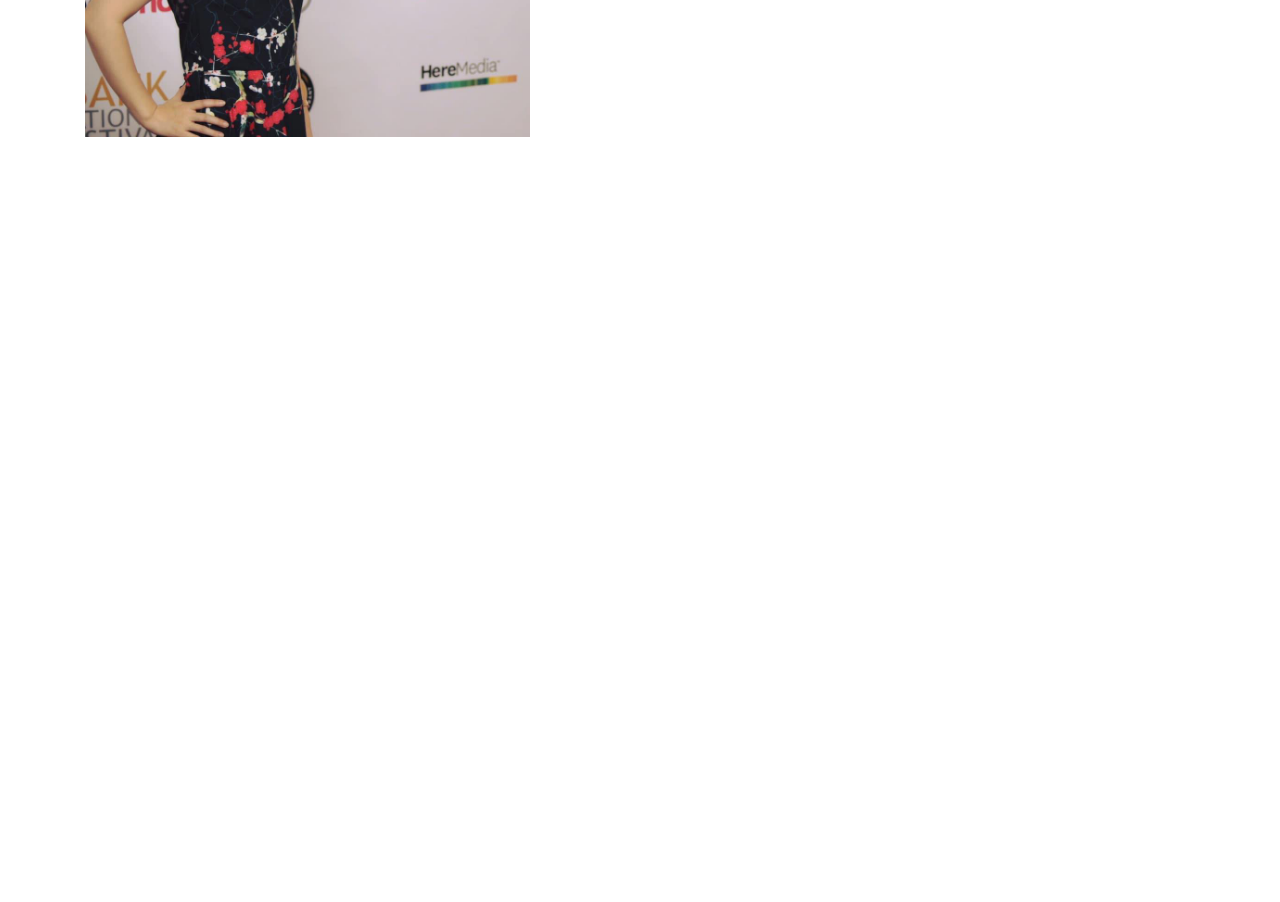
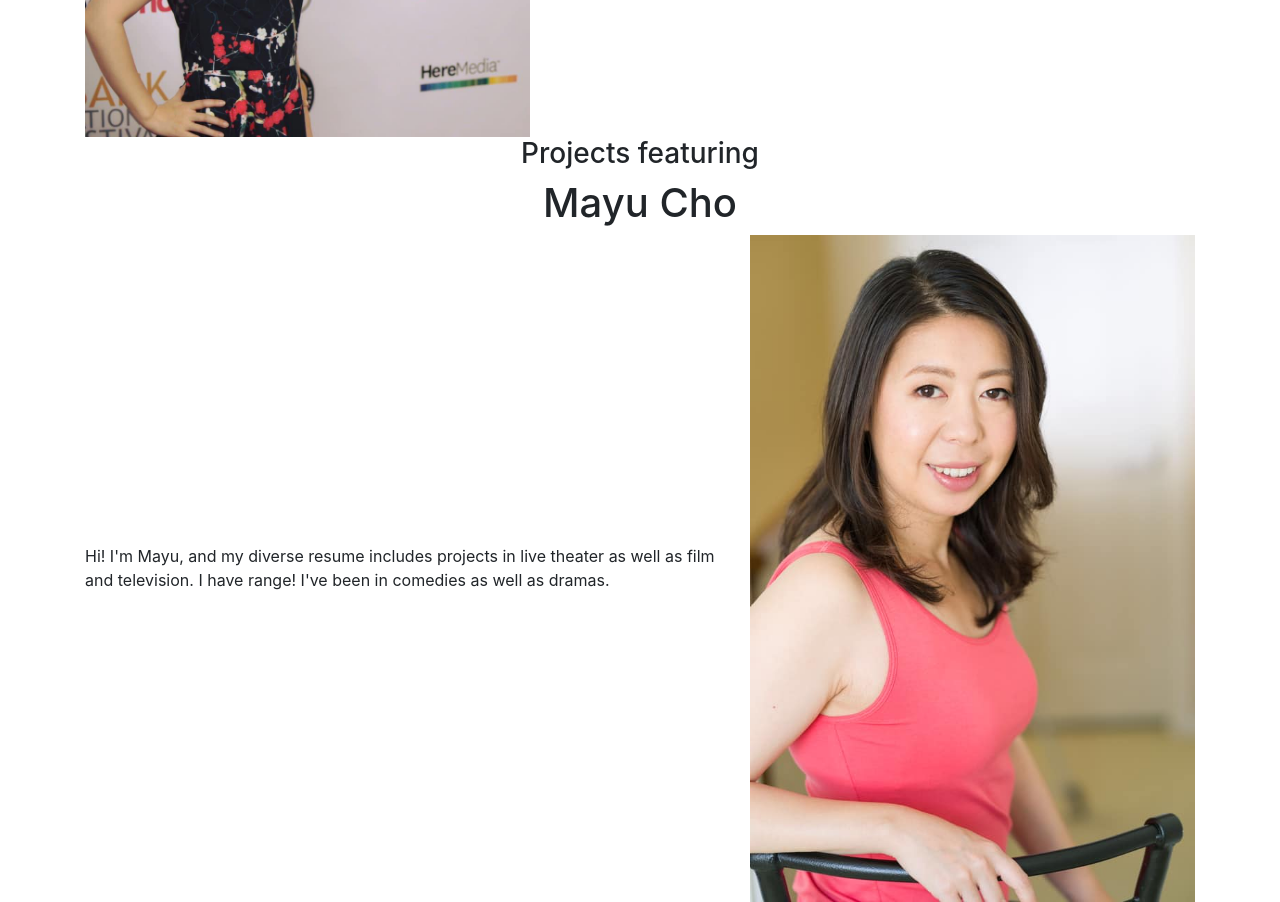
Before and after one commit to vtranwd/mayu_hp, a plain HTML site: page index.html in a window 1280 px wide. Shown: the part 420-1322 px from the top of the page. Before the commit the page ends 800 px from the top, so only its background shows below. Drawn offline with nearby package versions, Linux system fonts and the light colour scheme.

Commit message:
prepping for single-page app

```diff
--- a/index.html
+++ b/index.html
@@ -45,6 +45,25 @@
         </div>
     </div>
 
+    <div class="container">
+      <div class="text-center page-title">
+        <h3>Projects featuring</h3>
+        <h1>Mayu Cho</h1>
+      </div>
+      <div class="row">
+        <div class="col-lg-7">
+          <p class="card h-100 border-0 justify-content-center">
+            Hi! I'm Mayu, and my diverse resume includes projects in live theater as well as film and television. I have range! I've been in comedies as well as dramas.
+          </p>
+        </div>
+        <div class="col-sm-5">
+          <img src="images/mayuhomeheadshot.jpg" class="img-fluid homeprofile">
+        </div>
+      </div>
+    </div>
+
+
+
     <!-- Optional JavaScript -->
     <!-- jQuery first, then Popper.js, then Bootstrap JS -->
     <script src="https://code.jquery.com/jquery-3.3.1.slim.min.js" integrity="sha384-q8i/X+965DzO0rT7abK41JStQIAqVgRVzpbzo5smXKp4YfRvH+8abtTE1Pi6jizo" crossorigin="anonymous"></script>
```
Also changed, not shown: contact.html (+1 -1 lines).
